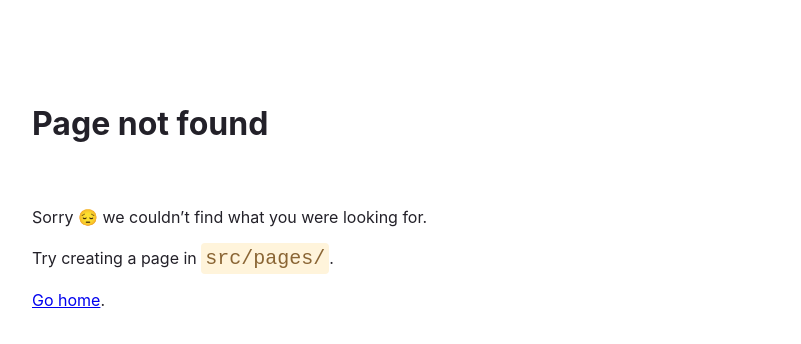
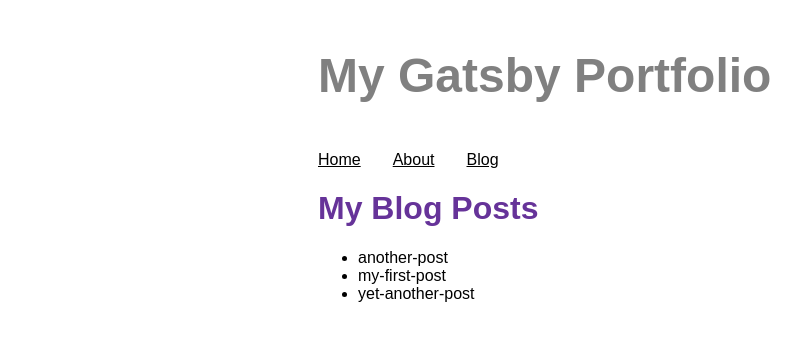
Before and after one commit to sebastiantorres86/my-gatsby-portfolio, a Gatsby site: page /blog in a window 1280 px wide. Before the commit this address had no page. Shown: the whole page, without its empty margins (72-873 px from the left). Built offline with nearby package versions, Linux system fonts and the light colour scheme; Gatsby itself is replaced by a stand-in of ours.

Commit message:
Finished Gatsby Tutorial Part 4

```diff
--- a/gatsby-config.js
+++ b/gatsby-config.js
@@ -1,29 +1,36 @@
 module.exports = {
   siteMetadata: {
-    siteUrl: "https://www.yourdomain.tld",
-    title: "my-gatsby-portfolio",
+    siteUrl: 'https://www.yourdomain.tld',
+    title: 'My Gatsby Portfolio'
   },
   plugins: [
-    "gatsby-plugin-styled-components",
-    "gatsby-plugin-image",
-    "gatsby-plugin-mdx",
-    "gatsby-plugin-sharp",
-    "gatsby-transformer-sharp",
+    'gatsby-plugin-styled-components',
+    'gatsby-plugin-image',
+    'gatsby-plugin-mdx',
+    'gatsby-plugin-sharp',
+    'gatsby-transformer-sharp',
+    // {
+    //   resolve: 'gatsby-source-filesystem',
+    //   options: {
+    //     name: 'images',
+    //     path: './src/images/'
+    //   },
+    //   __key: 'images'
+    // },
+    // {
+    //   resolve: 'gatsby-source-filesystem',
+    //   options: {
+    //     name: 'pages',
+    //     path: './src/pages/'
+    //   },
+    //   __key: 'pages'
+    // },
     {
-      resolve: "gatsby-source-filesystem",
+      resolve: 'gatsby-source-filesystem',
       options: {
-        name: "images",
-        path: "./src/images/",
-      },
-      __key: "images",
-    },
-    {
-      resolve: "gatsby-source-filesystem",
-      options: {
-        name: "pages",
-        path: "./src/pages/",
-      },
-      __key: "pages",
-    },
-  ],
-};
+        name: `blog`,
+        path: `${__dirname}/blog`
+      }
+    }
+  ]
+}
--- a/src/components/layout.js
+++ b/src/components/layout.js
@@ -1,16 +1,31 @@
 import React from 'react'
-import { Link } from 'gatsby'
+import { useStaticQuery, graphql } from 'gatsby'
 import {
   Container,
   Heading,
   NavLink,
   NavLinkItem,
-  NavLinkText
+  NavLinkText,
+  SiteTitle
 } from './layout.styles'
 
 const Layout = ({ pageTitle, children }) => {
+  const data = useStaticQuery(graphql`
+    query {
+      site {
+        siteMetadata {
+          title
+        }
+      }
+    }
+  `)
+
   return (
     <Container>
+      <title>
+        {pageTitle} | {data.site.siteMetadata.title}
+      </title>
+      <SiteTitle>{data.site.siteMetadata.title}</SiteTitle>
       <nav>
         <NavLink>
           <NavLinkItem>
@@ -18,6 +33,9 @@
           </NavLinkItem>
           <NavLinkItem>
             <NavLinkText to='/about'>About</NavLinkText>
+          </NavLinkItem>
+          <NavLinkItem>
+            <NavLinkText to='/blog'>Blog</NavLinkText>
           </NavLinkItem>
         </NavLink>
       </nav>
--- a/src/components/layout.styles.js
+++ b/src/components/layout.styles.js
@@ -24,3 +24,10 @@
 export const NavLinkText = styled(Link)`
   color: black;
 `
+
+export const SiteTitle = styled.header`
+  font-size: 3rem;
+  color: gray;
+  font-weight: 700;
+  margin: 3rem 0;
+`
--- /dev/null
+++ b/src/pages/blog.js
@@ -0,0 +1,27 @@
+import React from 'react'
+import { graphql } from 'gatsby'
+import Layout from '../components/layout'
+
+const BlogPage = ({ data }) => {
+  return (
+    <Layout pageTitle='My Blog Posts'>
+      <ul>
+        {data.allFile.nodes.map(node => (
+          <li key={node.name}>{node.name}</li>
+        ))}
+      </ul>
+    </Layout>
+  )
+}
+
+export const query = graphql`
+  query {
+    allFile {
+      nodes {
+        name
+      }
+    }
+  }
+`
+
+export default BlogPage
```
Also changed, not shown: blog/another-post.mdx (added), blog/my-first-post.mdx (added), blog/yet-another-post.mdx (added).
